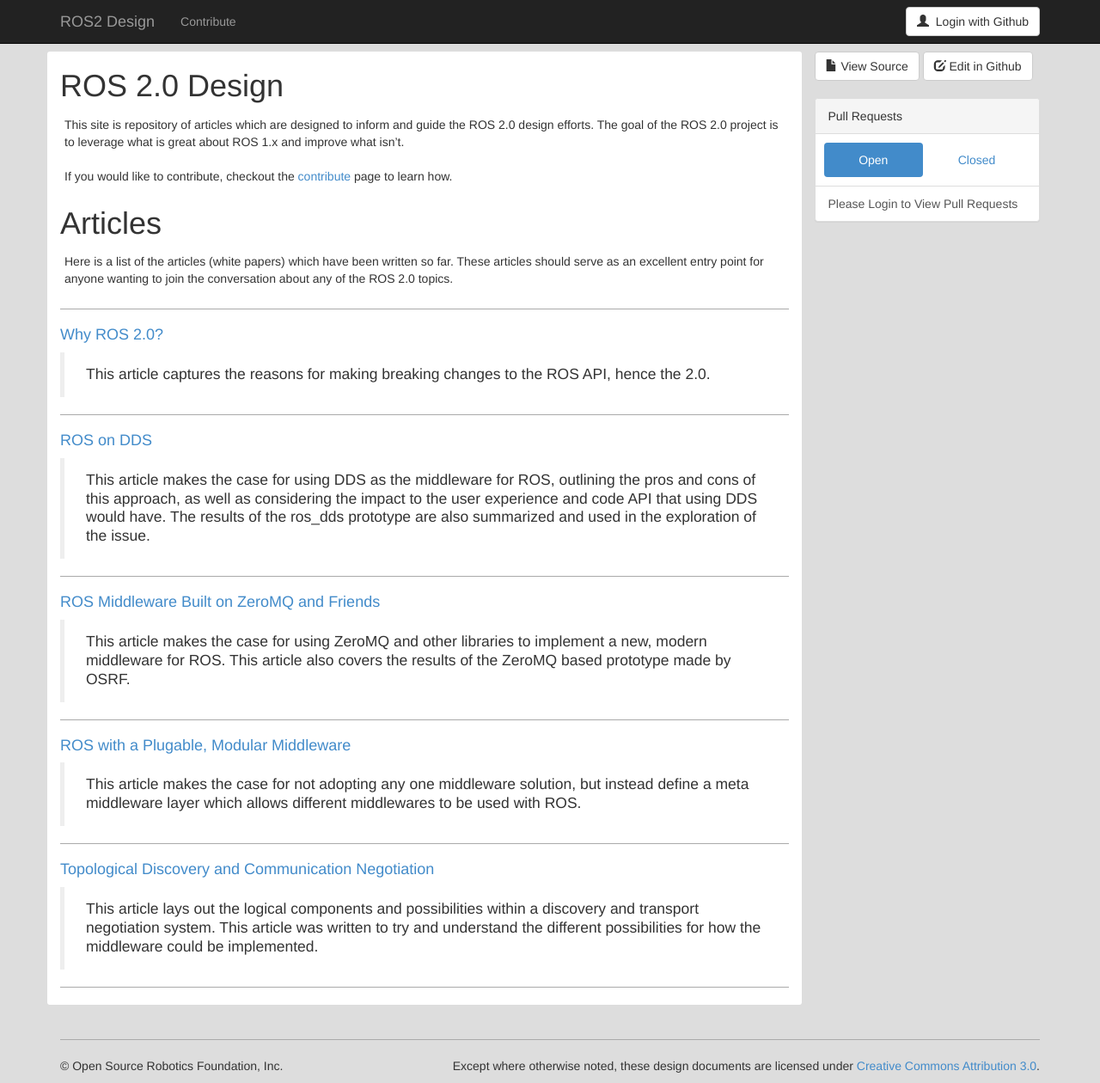
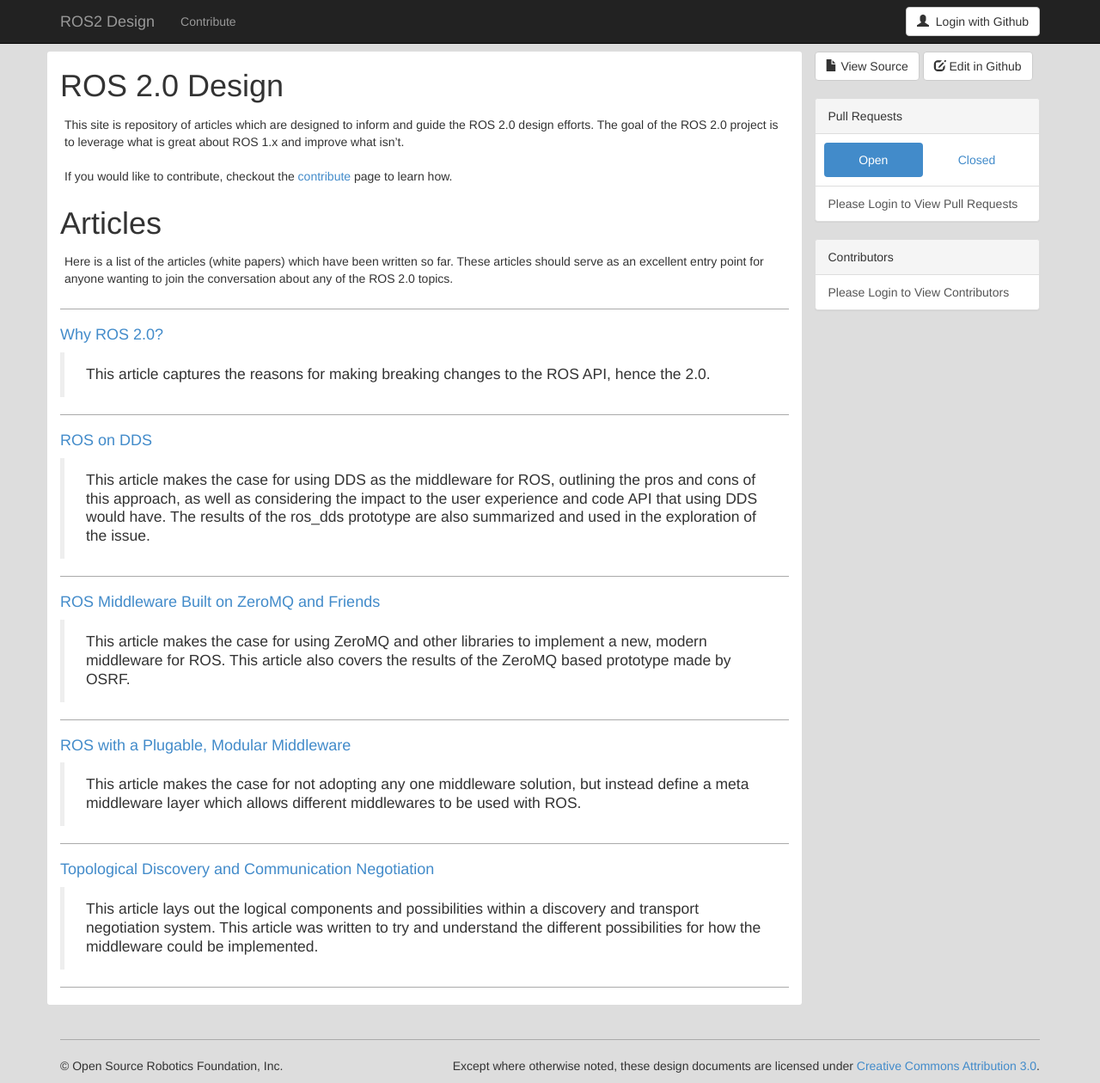
Before and after one commit to ros2/design, a Jekyll site: the page built from index.md, in a window 1280 px wide and 1260 px high. Shown: the whole window at 86% size. Built offline with Jekyll 4.4.1, drawn with Linux system fonts in a browser that asks for light colours; nearby versions of some CDN libraries; some of the changed lines change nothing that is shown.

Commit message:
add contributors to each page

```diff
--- a/_includes/sidebar.html
+++ b/_includes/sidebar.html
@@ -25,3 +25,12 @@
     <a href="https://github.com/login/oauth/authorize?client_id={{ site.oauth_client_id }}" class="list-group-item">Please Login to View Pull Requests</a>
   </div>
 </div>
+
+<div class="panel panel-default">
+  <div class="panel-heading">Contributors</div>
+
+  <!-- Contributors group -->
+  <div class="contributors list-group">
+    <a href="https://github.com/login/oauth/authorize?client_id={{ site.oauth_client_id }}" class="list-group-item">Please Login to View Contributors</a>
+  </div>
+</div>
--- a/css/ros2-design.css
+++ b/css/ros2-design.css
@@ -78,3 +78,8 @@
     font-size: 90%;
     padding: 0 15px;
 }
+
+.contributor-icon {
+    height: 30px;
+    border-radius: 2px;
+}
--- a/js/ros2-design.js
+++ b/js/ros2-design.js
@@ -204,5 +204,48 @@
                 check_issue(prs, 0);
             });
         });
+
+        /* Get Contributors for this file */
+        // Clear "please login" message
+        $( 'div.contributors' ).html('');
+        // Fetch list of commits for this file
+        var api_url_commits = 'https://api.github.com/repos/ros2/design/commits?path=' + this_file;
+        // if the commits for this file have already been fetched, only try to get more commits
+        api_url_commits += '&?sha=gh-pages';
+        api_url_commits += '&?access_token=' + gh_token;
+        $.getJSON(api_url_commits, function(data) {
+            // Update list of contributors for this page
+            var contributors = {};
+            try {
+                contributors = JSON.parse(sessionStorage.getItem('contributors_' + this_file));
+            } catch (err) {}
+            if (contributors == null) {
+                contributors = {};
+            }
+            for (var i = data.length - 1; i >= 0; i--) {
+                commit = data[i];
+                if (!(commit['author']['login'] in contributors)) {
+                    contributors[commit['author']['login']] = commit['author'];
+                }
+                if (!(commit['committer']['login'] in contributors)) {
+                    contributors[commit['committer']['login']] = commit['committer'];
+                }
+            }
+            // Store results
+            sessionStorage.setItem('contributors_' + this_file, JSON.stringify(contributors));
+            // Update UI elements
+            for (var contributor in contributors) {
+                if (!contributors.hasOwnProperty(contributor)) {
+                    continue;
+                }
+                dict = contributors[contributor];
+                // Append a li with a link and title of the pull request
+                $( 'div.contributors' ).append(
+                   '<a href="' + dict['html_url'] +
+                   '" class="list-group-item">' +
+                   '<img class="contributor-icon" src="' + dict['avatar_url'] + '" />' +
+                   ' @' + dict['login'] + '</a>');
+            }
+        });
     }
 });
```
